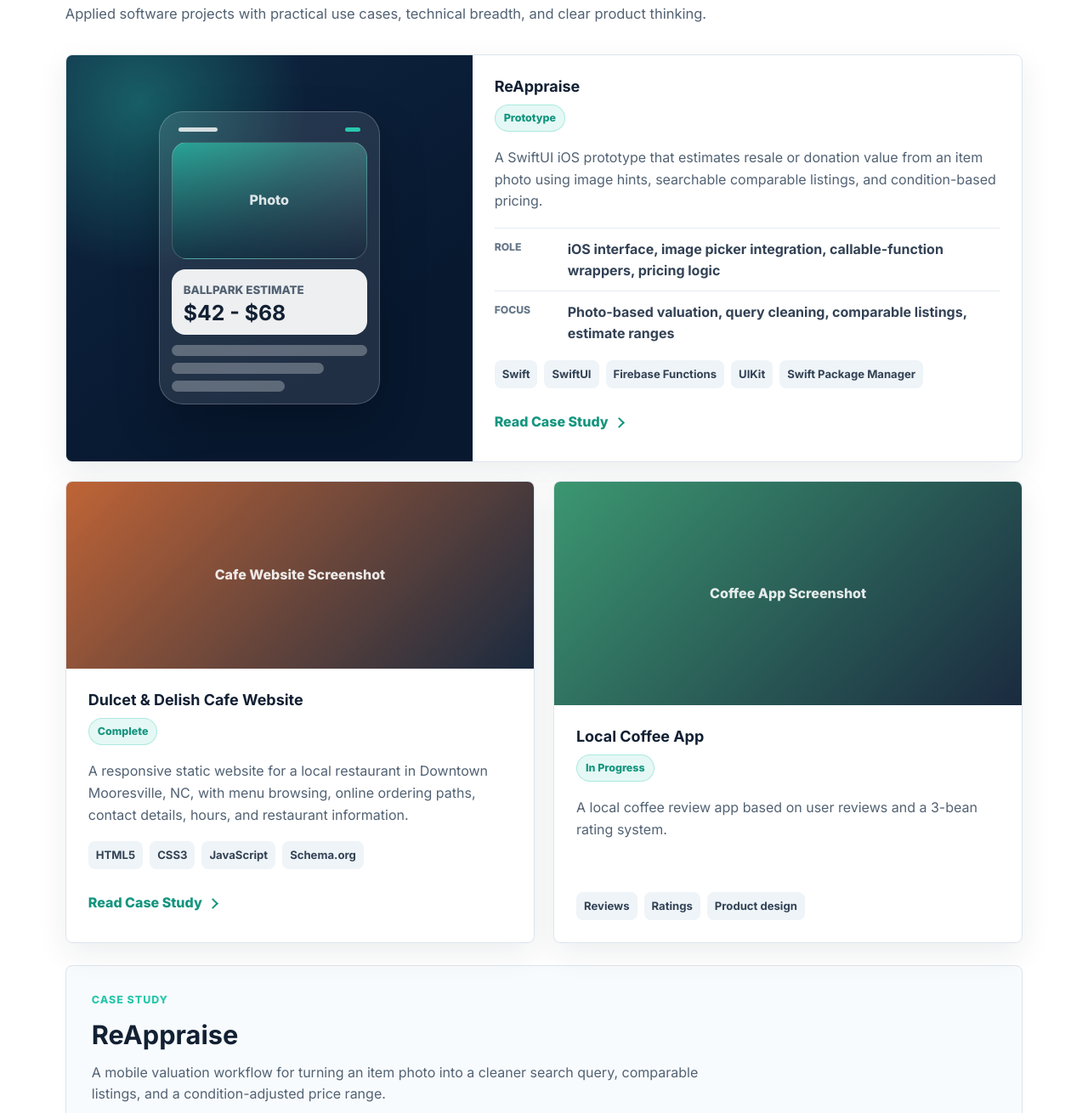
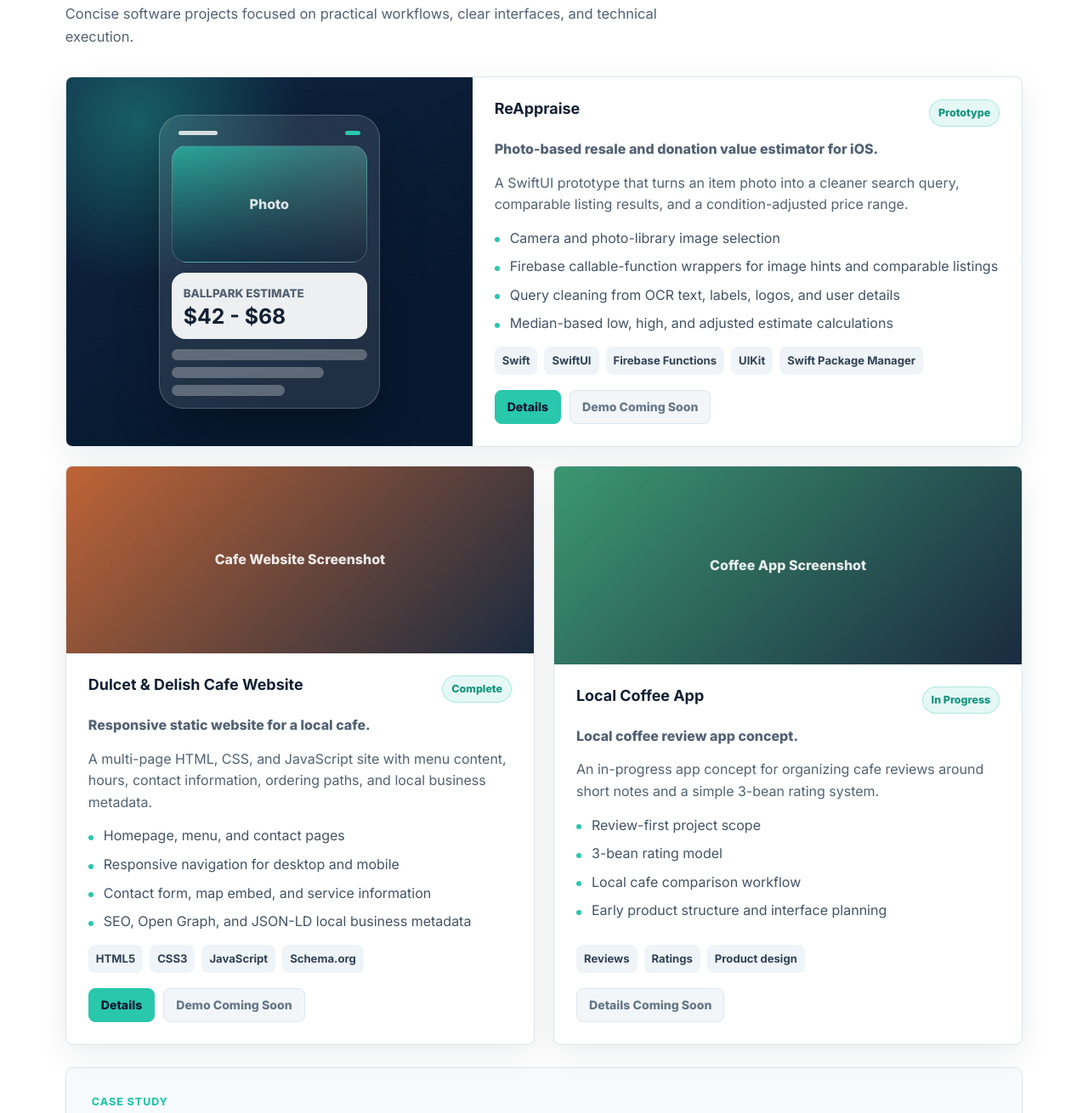
Before and after one commit to GreysonA75/portfolio, a plain HTML site: page index.html in a window 1280 px wide. Shown: the part 987-2297 px from the top of the page at 85% size. Drawn offline with Linux system fonts and the light colour scheme.

Commit message:
Refine project cards

```diff
--- a/index.html
+++ b/index.html
@@ -63,12 +63,12 @@
       <div class="section-heading">
         <p class="eyebrow">Featured Work</p>
         <h2>Featured Projects</h2>
-        <p>Applied software projects with practical use cases, technical breadth, and clear product thinking.</p>
+        <p>Concise software projects focused on practical workflows, clear interfaces, and technical execution.</p>
       </div>
 
       <div class="project-grid">
         <article class="project-card featured">
-          <div class="project-visual app-visual" aria-label="ReAppraise iOS app preview">
+          <div class="project-visual app-visual" role="img" aria-label="ReAppraise iOS app preview">
             <div class="phone-shell">
               <div class="phone-status">
                 <span></span>
@@ -93,17 +93,14 @@
               <h3>ReAppraise</h3>
               <span class="status">Prototype</span>
             </div>
-            <p>A SwiftUI iOS prototype that estimates resale or donation value from an item photo using image hints, searchable comparable listings, and condition-based pricing.</p>
-            <dl class="project-facts" aria-label="Project facts">
-              <div>
-                <dt>Role</dt>
-                <dd>iOS interface, image picker integration, callable-function wrappers, pricing logic</dd>
-              </div>
-              <div>
-                <dt>Focus</dt>
-                <dd>Photo-based valuation, query cleaning, comparable listings, estimate ranges</dd>
-              </div>
-            </dl>
+            <p class="project-tagline">Photo-based resale and donation value estimator for iOS.</p>
+            <p>A SwiftUI prototype that turns an item photo into a cleaner search query, comparable listing results, and a condition-adjusted price range.</p>
+            <ul class="feature-list" aria-label="Key ReAppraise features">
+              <li>Camera and photo-library image selection</li>
+              <li>Firebase callable-function wrappers for image hints and comparable listings</li>
+              <li>Query cleaning from OCR text, labels, logos, and user details</li>
+              <li>Median-based low, high, and adjusted estimate calculations</li>
+            </ul>
             <ul class="tag-list" aria-label="Technologies">
               <li>Swift</li>
               <li>SwiftUI</li>
@@ -112,13 +109,16 @@
               <li>Swift Package Manager</li>
             </ul>
             <div class="project-actions">
-              <a class="text-link" href="#reappraise-case-study">Read Case Study</a>
+              <!-- TODO: Add ReAppraise GitHub URL when the repo is ready to share. -->
+              <!-- TODO: Add screenshots or demo video link when available. -->
+              <a class="project-button" href="#reappraise-case-study">Details</a>
+              <span class="project-button disabled" aria-disabled="true">Demo Coming Soon</span>
             </div>
           </div>
         </article>
 
         <article class="project-card">
-          <div class="screenshot-placeholder cafe">
+          <div class="screenshot-placeholder cafe" role="img" aria-label="Dulcet and Delish cafe website screenshot placeholder">
             <span>Cafe Website Screenshot</span>
           </div>
           <div class="project-body">
@@ -126,7 +126,14 @@
               <h3>Dulcet &amp; Delish Cafe Website</h3>
               <span class="status">Complete</span>
             </div>
-            <p>A responsive static website for a local restaurant in Downtown Mooresville, NC, with menu browsing, online ordering paths, contact details, hours, and restaurant information.</p>
+            <p class="project-tagline">Responsive static website for a local cafe.</p>
+            <p>A multi-page HTML, CSS, and JavaScript site with menu content, hours, contact information, ordering paths, and local business metadata.</p>
+            <ul class="feature-list" aria-label="Key Dulcet and Delish features">
+              <li>Homepage, menu, and contact pages</li>
+              <li>Responsive navigation for desktop and mobile</li>
+              <li>Contact form, map embed, and service information</li>
+              <li>SEO, Open Graph, and JSON-LD local business metadata</li>
+            </ul>
             <ul class="tag-list" aria-label="Technologies">
               <li>HTML5</li>
               <li>CSS3</li>
@@ -134,13 +141,16 @@
               <li>Schema.org</li>
             </ul>
             <div class="project-actions">
-              <a class="text-link" href="#dulcet-delish-case-study">Read Case Study</a>
+              <!-- TODO: Add Dulcet & Delish GitHub URL when the repo is ready to share. -->
+              <!-- TODO: Add live site URL after deployment. -->
+              <a class="project-button" href="#dulcet-delish-case-study">Details</a>
+              <span class="project-button disabled" aria-disabled="true">Demo Coming Soon</span>
             </div>
           </div>
         </article>
 
         <article class="project-card">
-          <div class="screenshot-placeholder coffee">
+          <div class="screenshot-placeholder coffee" role="img" aria-label="Local coffee app screenshot placeholder">
             <span>Coffee App Screenshot</span>
           </div>
           <div class="project-body">
@@ -148,12 +158,23 @@
               <h3>Local Coffee App</h3>
               <span class="status">In Progress</span>
             </div>
-            <p>A local coffee review app based on user reviews and a 3-bean rating system.</p>
-            <ul class="tag-list" aria-label="Technologies">
+            <p class="project-tagline">Local coffee review app concept.</p>
+            <p>An in-progress app concept for organizing cafe reviews around short notes and a simple 3-bean rating system.</p>
+            <ul class="feature-list" aria-label="Key Local Coffee App features">
+              <li>Review-first project scope</li>
+              <li>3-bean rating model</li>
+              <li>Local cafe comparison workflow</li>
+              <li>Early product structure and interface planning</li>
+            </ul>
+            <ul class="tag-list" aria-label="Project scope">
               <li>Reviews</li>
               <li>Ratings</li>
               <li>Product design</li>
             </ul>
+            <div class="project-actions">
+              <!-- TODO: Add Local Coffee App GitHub URL, screenshots, or demo link when available. -->
+              <span class="project-button disabled" aria-disabled="true">Details Coming Soon</span>
+            </div>
           </div>
         </article>
       </div>
@@ -162,24 +183,24 @@
         <div class="case-study-heading">
           <p class="eyebrow">Case Study</p>
           <h3>ReAppraise</h3>
-          <p>A mobile valuation workflow for turning an item photo into a cleaner search query, comparable listings, and a condition-adjusted price range.</p>
+          <p>A SwiftUI prototype for photo-based item valuation.</p>
         </div>
         <div class="case-study-grid">
           <section>
             <h4>Problem</h4>
-            <p>Figuring out what used items might be worth can slow down resale, donation, and cleanup decisions. ReAppraise reduces the manual research needed before deciding whether to sell, donate, or keep an item.</p>
+            <p>Used-item pricing often requires manual searches across comparable listings. ReAppraise organizes that workflow around a photo, item details, and condition selection.</p>
           </section>
           <section>
             <h4>What I Built</h4>
-            <p>I built a SwiftUI iOS prototype with photo capture, image picker integration, Firebase callable-function wrappers, category and condition controls, comparable listing display, and a median-based price estimator.</p>
+            <p>I built the SwiftUI interface, image picker flow, Firebase callable-function wrappers, category and condition controls, comparable listing display, and median-based estimator.</p>
           </section>
           <section>
             <h4>Implementation</h4>
-            <p>The app cleans OCR text, logos, labels, web entities, category hints, and user-entered details into concise search queries, then calculates low, median, and high estimates adjusted by condition multipliers.</p>
+            <p>The app cleans OCR text, labels, logos, category hints, and user input into concise search queries, then calculates low, median, and high estimates with condition multipliers.</p>
           </section>
           <section>
             <h4>Prototype Limits</h4>
-            <p>The iOS code is present, but live estimates require Firebase callable functions and real Firebase configuration. The backend source is not included, so this should be presented as a prototype rather than a deployed app.</p>
+            <p>Live estimates require Firebase callable functions and real Firebase configuration. This should be presented as a prototype, not a deployed app.</p>
           </section>
         </div>
       </article>
@@ -188,24 +209,24 @@
         <div class="case-study-heading">
           <p class="eyebrow">Case Study</p>
           <h3>Dulcet &amp; Delish Cafe Website</h3>
-          <p>A lightweight multi-page restaurant site built to make menus, hours, ordering, and contact information easy to find.</p>
+          <p>A lightweight multi-page restaurant website.</p>
         </div>
         <div class="case-study-grid">
           <section>
             <h4>Problem</h4>
-            <p>The cafe needed a clear online presence where visitors could browse current offerings, confirm hours and location details, and access online ordering without relying only on third-party listings or social media.</p>
+            <p>Restaurant visitors need fast access to menus, hours, location details, and ordering options from a clean mobile-friendly site.</p>
           </section>
           <section>
             <h4>What I Built</h4>
-            <p>I built a plain HTML, CSS, and JavaScript site with homepage, menu, and contact pages. The pages use warm branding, structured restaurant content, responsive navigation, a contact form, and embedded location directions.</p>
+            <p>I built homepage, menu, and contact pages with responsive navigation, structured restaurant content, a contact form, and embedded map directions.</p>
           </section>
           <section>
             <h4>Implementation</h4>
-            <p>The site includes semantic sections, CSS custom properties, responsive breakpoints, accessible mobile navigation, SEO meta tags, Open Graph metadata, and JSON-LD local business schema.</p>
+            <p>The site uses semantic HTML, CSS custom properties, responsive breakpoints, accessible mobile navigation, SEO metadata, and JSON-LD local business schema.</p>
           </section>
           <section>
             <h4>Future Improvements</h4>
-            <p>Next steps include adding a hosted live URL, improving mobile menu readability with zoomable or text-based menus, optimizing images, and adding more controlled contact form success and error handling.</p>
+            <p>Next steps are a hosted live URL, optimized images, more readable menu content on mobile, and improved contact form success/error handling.</p>
           </section>
         </div>
       </article>
--- a/style.css
+++ b/style.css
@@ -268,6 +268,13 @@ h3 {
   border: 1px solid #dce5ee;
   border-radius: 8px;
   box-shadow: 0 12px 36px rgba(18, 32, 51, 0.08);
+  transition: transform 160ms ease, box-shadow 160ms ease, border-color 160ms ease;
+}
+
+.project-card:hover {
+  transform: translateY(-3px);
+  border-color: #c9d7e4;
+  box-shadow: 0 18px 44px rgba(18, 32, 51, 0.12);
 }
 
 .project-card.featured {
@@ -403,13 +410,15 @@ h3 {
 .project-body {
   display: flex;
   flex-direction: column;
-  gap: 18px;
+  gap: 14px;
   padding: 26px;
 }
 
 .project-topline {
-  display: grid;
-  gap: 10px;
+  display: flex;
+  align-items: flex-start;
+  justify-content: space-between;
+  gap: 14px;
 }
 
 .status {
@@ -428,31 +437,34 @@ h3 {
   color: #526273;
 }
 
-.project-facts {
-  display: grid;
-  gap: 10px;
-  margin: 0;
+.project-tagline {
+  color: var(--ink);
+  font-weight: 800;
 }
 
-.project-facts div {
+.feature-list {
   display: grid;
-  grid-template-columns: 72px minmax(0, 1fr);
-  gap: 14px;
-  padding-top: 12px;
-  border-top: 1px solid #e4ebf2;
+  gap: 8px;
+  padding: 0;
+  margin: 0;
+  color: #435365;
+  list-style: none;
 }
 
-.project-facts dt {
-  color: #667789;
-  font-size: 0.76rem;
-  font-weight: 800;
-  text-transform: uppercase;
+.feature-list li {
+  position: relative;
+  padding-left: 18px;
 }
 
-.project-facts dd {
-  margin: 0;
-  color: #334255;
-  font-weight: 700;
+.feature-list li::before {
+  position: absolute;
+  top: 0.72em;
+  left: 0;
+  width: 6px;
+  height: 6px;
+  background: var(--accent);
+  border-radius: 50%;
+  content: "";
 }
 
 .tag-list {
@@ -474,25 +486,45 @@ h3 {
 }
 
 .project-actions {
-  margin-top: 2px;
+  display: flex;
+  flex-wrap: wrap;
+  gap: 10px;
+  margin-top: 4px;
 }
 
-.text-link {
+.project-button {
   display: inline-flex;
   align-items: center;
+  justify-content: center;
   min-height: 40px;
-  color: var(--accent-dark);
+  padding: 0 14px;
+  color: var(--navy);
+  background: var(--accent);
+  border: 1px solid var(--accent);
+  border-radius: 8px;
+  font-size: 0.88rem;
   font-weight: 800;
+  transition: transform 160ms ease, background 160ms ease, border-color 160ms ease;
 }
 
-.text-link::after {
-  content: "";
-  width: 7px;
-  height: 7px;
-  margin-left: 8px;
-  border-top: 2px solid currentColor;
-  border-right: 2px solid currentColor;
-  transform: rotate(45deg);
+.project-button:hover,
+.project-button:focus-visible {
+  transform: translateY(-2px);
+  background: #45dec5;
+  border-color: #45dec5;
+}
+
+.project-button.disabled {
+  color: #667789;
+  background: #f2f6f9;
+  border-color: #dce5ee;
+  cursor: default;
+}
+
+.project-button.disabled:hover {
+  transform: none;
+  background: #f2f6f9;
+  border-color: #dce5ee;
 }
 
 .case-study {
@@ -708,9 +740,9 @@ h3 {
     flex: 1 1 140px;
   }
 
-  .project-facts div {
-    grid-template-columns: 1fr;
-    gap: 4px;
+  .project-topline {
+    display: grid;
+    justify-content: stretch;
   }
 
   .site-footer {
```
